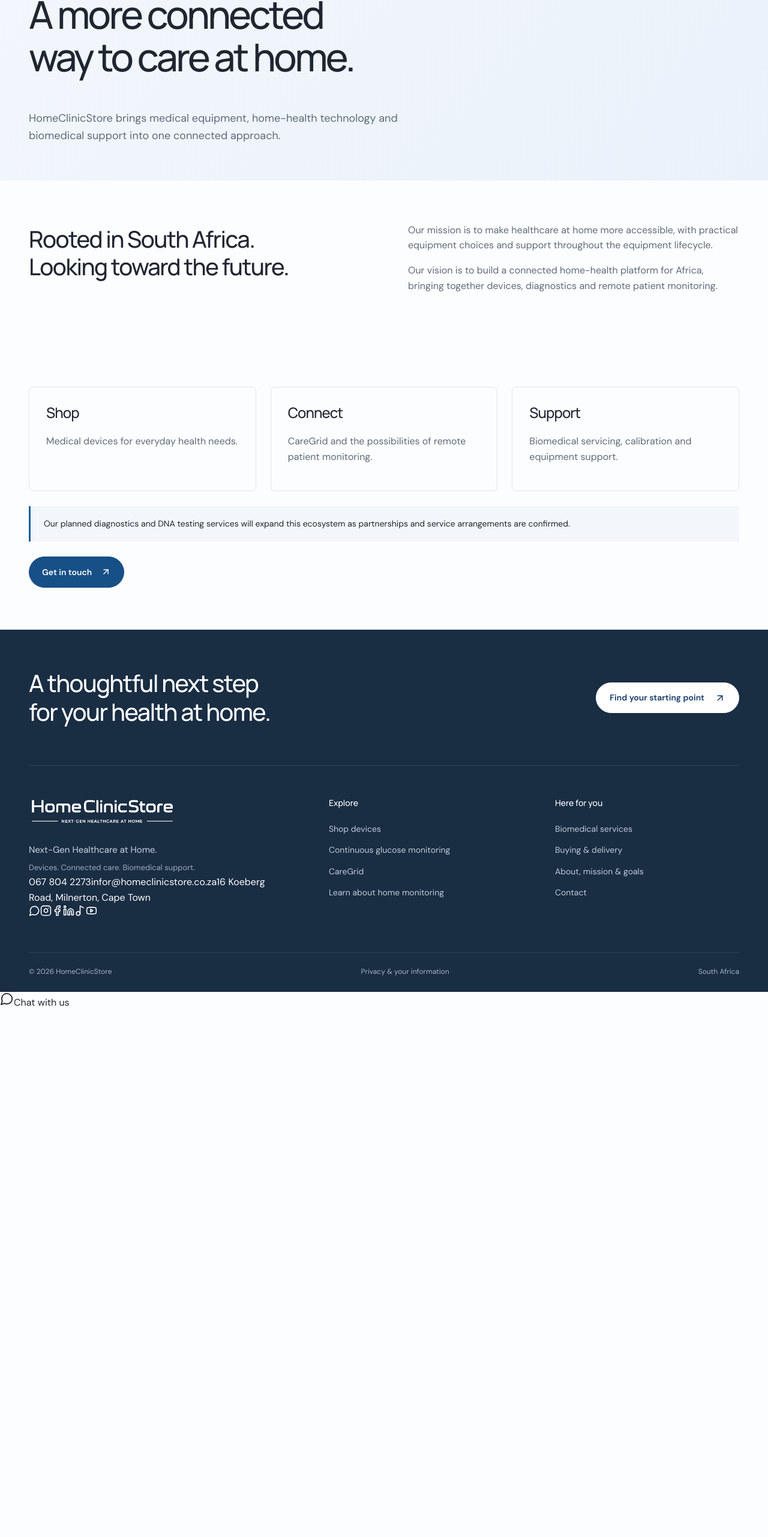
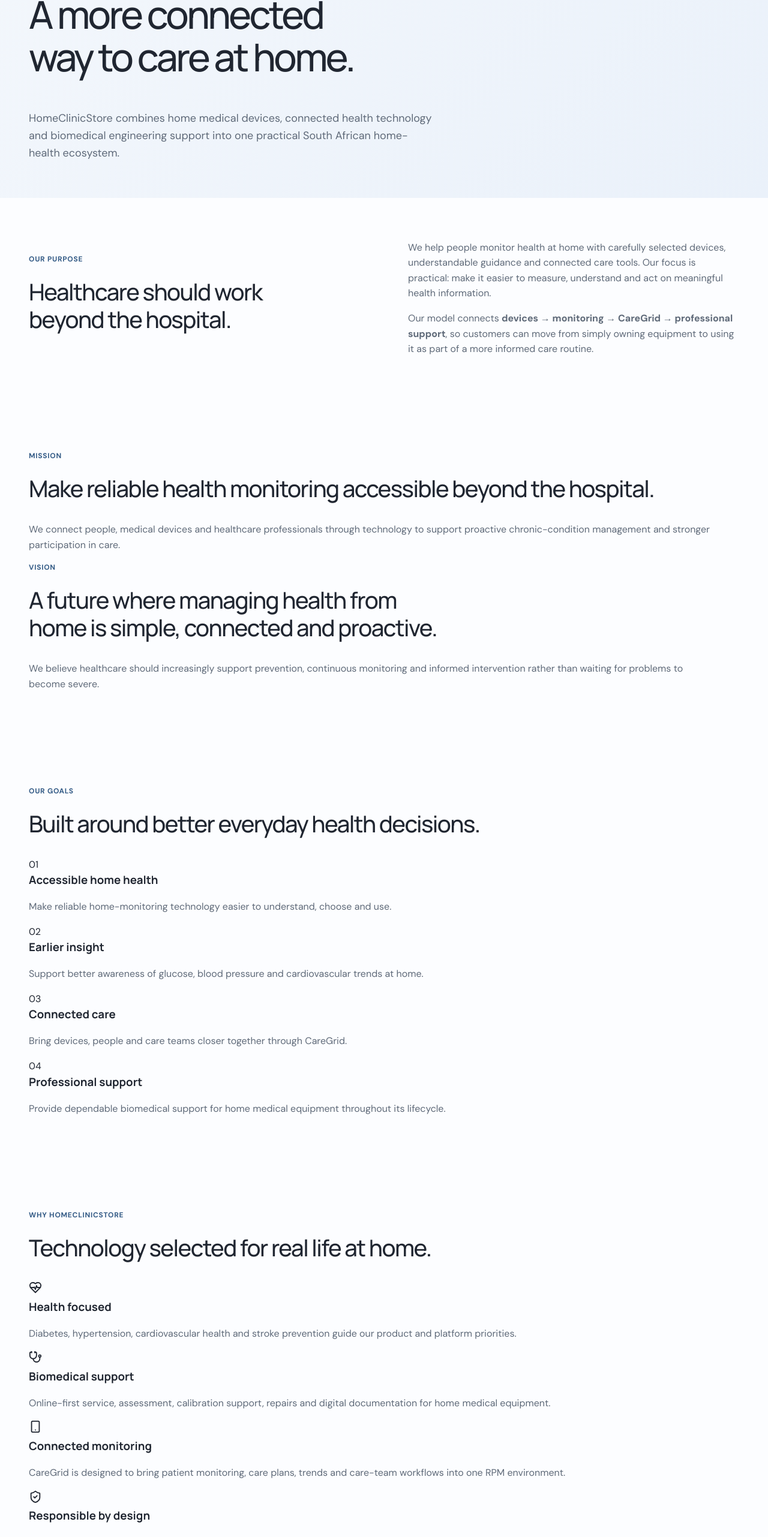
Before and after one commit to AI-Ninja-dev/homeclinicstore, a Next.js app: page /about in a window 1280 px wide. Shown: the part 221-2784 px from the top of the page at 60% size. Before the commit the page ends 1906 px from the top, so only its background shows below. Built offline with nearby package versions, Linux system fonts and the light colour scheme.

Commit message:
Expand About mission goals and technology ecosystem

```diff
--- a/app/about/page.tsx
+++ b/app/about/page.tsx
@@ -1,3 +1,53 @@
-import {PageHero,Enquire} from '../components/Page';
-export const metadata={title:'About us'};
-export default function About(){return <main><PageHero eyebrow="ABOUT HOMECLINICSTORE" title="A more connected way to care at home.">HomeClinicStore brings medical equipment, home-health technology and biomedical support into one connected approach.</PageHero><section className="container section split"><div><h2>Rooted in South Africa.<br/>Looking toward the future.</h2></div><div><p>Our mission is to make healthcare at home more accessible, with practical equipment choices and support throughout the equipment lifecycle.</p><p>Our vision is to build a connected home-health platform for Africa, bringing together devices, diagnostics and remote patient monitoring.</p></div></section><section className="container section"><div className="contentGrid">{[['Shop','Medical devices for everyday health needs.'],['Connect','CareGrid and the possibilities of remote patient monitoring.'],['Support','Biomedical servicing, calibration and equipment support.']].map(([title,text])=><div className="card" key={title}><h2>{title}</h2><p>{text}</p></div>)}</div><div className="notice">Our planned diagnostics and DNA testing services will expand this ecosystem as partnerships and service arrangements are confirmed.</div><Enquire label="Get in touch"/></section></main>}
+import Link from 'next/link';
+import { ArrowUpRight, HeartPulse, ShieldCheck, Smartphone, Stethoscope } from 'lucide-react';
+import { PageHero, Enquire } from '../components/Page';
+
+export const metadata = { title: 'About us' };
+
+const goals = [
+  ['Accessible home health', 'Make reliable home-monitoring technology easier to understand, choose and use.'],
+  ['Earlier insight', 'Support better awareness of glucose, blood pressure and cardiovascular trends at home.'],
+  ['Connected care', 'Bring devices, people and care teams closer together through CareGrid.'],
+  ['Professional support', 'Provide dependable biomedical support for home medical equipment throughout its lifecycle.'],
+];
+
+const ecosystem = ['Yuwell', 'Dexcom', 'FreeStyle Libre', 'LinX'];
+
+export default function About() {
+  return <main>
+    <PageHero eyebrow="ABOUT HOMECLINICSTORE" title="A more connected way to care at home.">HomeClinicStore combines home medical devices, connected health technology and biomedical engineering support into one practical South African home-health ecosystem.</PageHero>
+
+    <section className="container section split store-about-intro">
+      <div><span className="hcs-eyebrow">OUR PURPOSE</span><h2>Healthcare should work beyond the hospital.</h2></div>
+      <div><p>We help people monitor health at home with carefully selected devices, understandable guidance and connected care tools. Our focus is practical: make it easier to measure, understand and act on meaningful health information.</p><p>Our model connects <strong>devices → monitoring → CareGrid → professional support</strong>, so customers can move from simply owning equipment to using it as part of a more informed care routine.</p></div>
+    </section>
+
+    <section className="container section store-mission-grid">
+      <article><span className="hcs-eyebrow">MISSION</span><h2>Make reliable health monitoring accessible beyond the hospital.</h2><p>We connect people, medical devices and healthcare professionals through technology to support proactive chronic-condition management and stronger participation in care.</p></article>
+      <article><span className="hcs-eyebrow">VISION</span><h2>A future where managing health from home is simple, connected and proactive.</h2><p>We believe healthcare should increasingly support prevention, continuous monitoring and informed intervention rather than waiting for problems to become severe.</p></article>
+    </section>
+
+    <section className="container section">
+      <div className="store-section-heading"><span className="hcs-eyebrow">OUR GOALS</span><h2>Built around better everyday health decisions.</h2></div>
+      <div className="store-goals-grid">{goals.map(([title,text], index) => <article key={title}><span>0{index + 1}</span><h3>{title}</h3><p>{text}</p></article>)}</div>
+    </section>
+
+    <section className="container section store-why-us">
+      <div><span className="hcs-eyebrow">WHY HOMECLINICSTORE</span><h2>Technology selected for real life at home.</h2></div>
+      <div className="store-why-grid">
+        <div><HeartPulse size={22} aria-hidden="true" /><h3>Health focused</h3><p>Diabetes, hypertension, cardiovascular health and stroke prevention guide our product and platform priorities.</p></div>
+        <div><Stethoscope size={22} aria-hidden="true" /><h3>Biomedical support</h3><p>Online-first service, assessment, calibration support, repairs and digital documentation for home medical equipment.</p></div>
+        <div><Smartphone size={22} aria-hidden="true" /><h3>Connected monitoring</h3><p>CareGrid is designed to bring patient monitoring, care plans, trends and care-team workflows into one RPM environment.</p></div>
+        <div><ShieldCheck size={22} aria-hidden="true" /><h3>Responsible by design</h3><p>Clear information, privacy-aware technology and no unsupported medical claims.</p></div>
+      </div>
+    </section>
+
+    <section className="container section store-ecosystem">
+      <div className="store-section-heading"><span className="hcs-eyebrow">BRANDS & TECHNOLOGIES</span><h2>A growing home-health technology ecosystem.</h2><p>We feature and support relevant home-health technologies based on product availability, compatibility and supply arrangements. Brand names are shown as technologies in our ecosystem and do not imply endorsement unless explicitly stated.</p></div>
+      <div className="store-brand-badges">{ecosystem.map(name => <span key={name}>{name}</span>)}</div>
+      <div className="store-ecosystem-actions"><Link href="/shop" className="hcs-action">Explore devices <ArrowUpRight size={17} aria-hidden="true" /></Link><Link href="/caregrid" className="hcs-action hcs-action-secondary">Explore CareGrid</Link></div>
+    </section>
+
+    <section className="container section"><Enquire label="Talk to HomeClinicStore" /></section>
+  </main>;
+}
```
